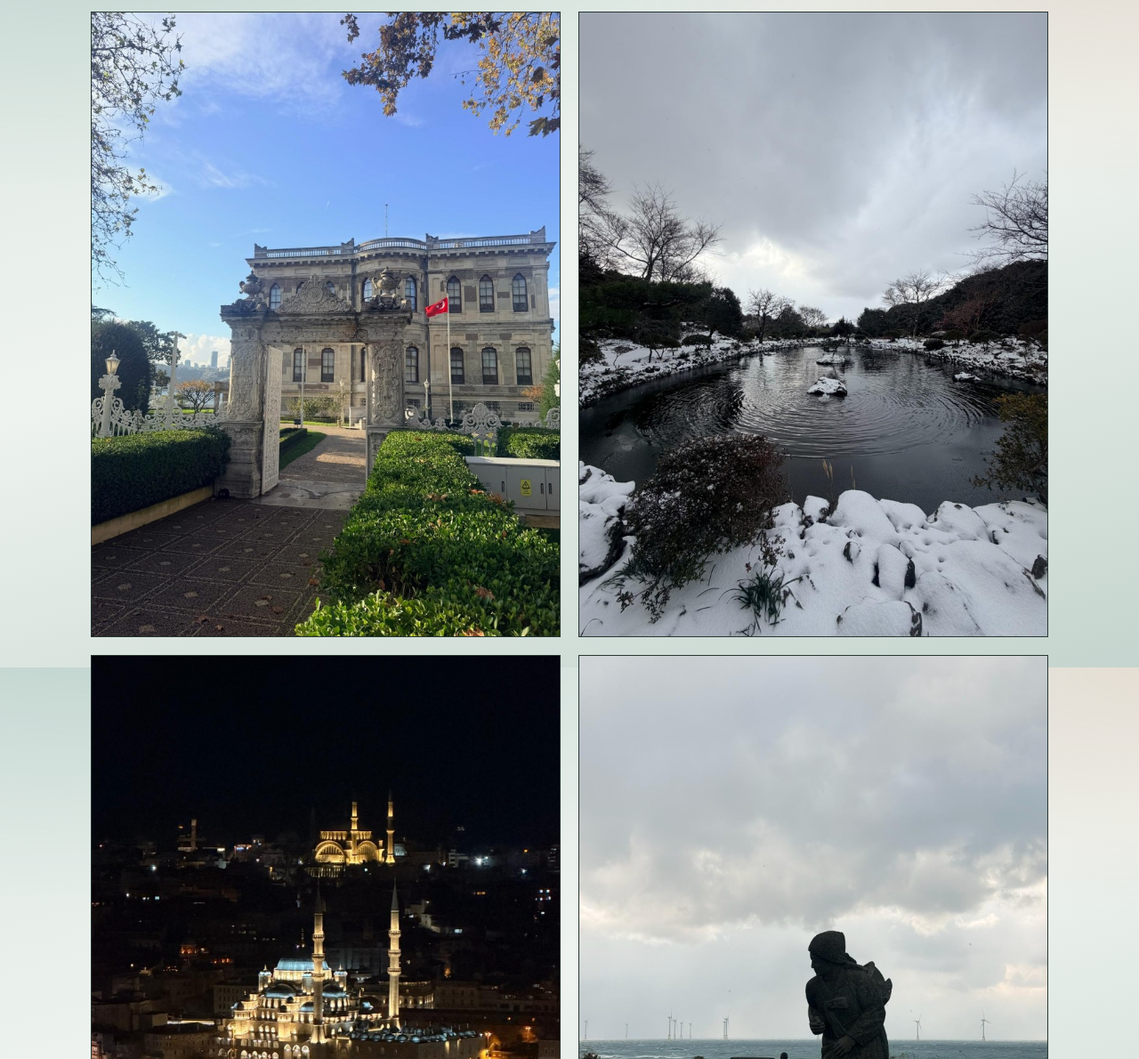
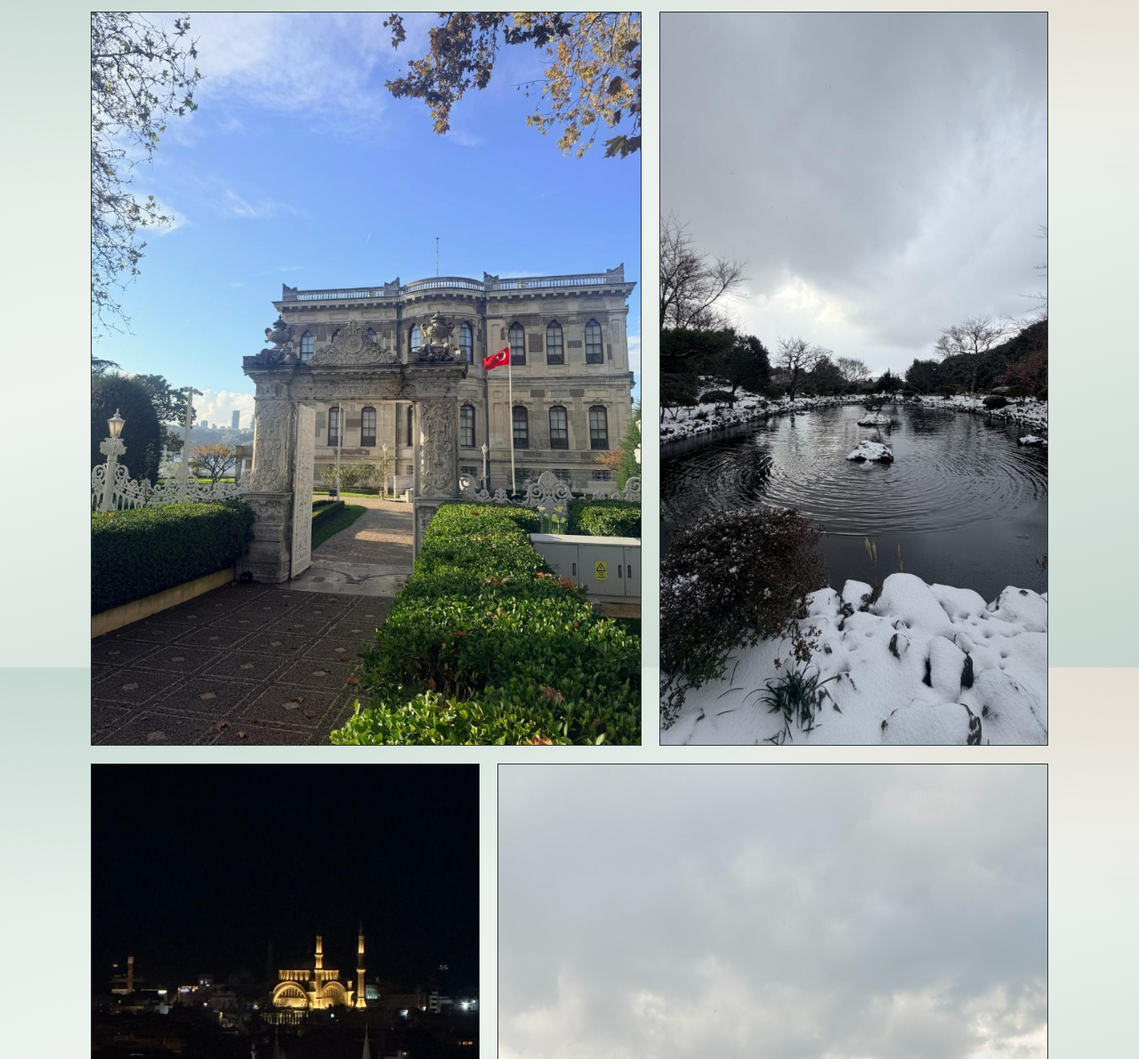
Before and after one commit to Yusufbaskni/diyafram-kulubu, a plain HTML site: page galeri.html in a window 1280 px wide. Shown: the part 3250-4440 px from the top of the page at 89% size. Drawn offline with Linux system fonts and the light colour scheme.

Commit message:
Match the new gallery photos to the existing frame layout.
Co-authored-by: Cursor <cursoragent@cursor.com>

```diff
--- a/css/styles.css
+++ b/css/styles.css
@@ -267,13 +267,6 @@ a:hover {
   grid-column: span 7;
   min-height: clamp(14rem, 30vw, 20rem);
 }
-.shot-f,
-.shot-g,
-.shot-h,
-.shot-i {
-  grid-column: span 6;
-  min-height: clamp(22rem, 56vw, 40rem);
-}
 
 /* Events */
 .events {
@@ -388,13 +381,9 @@ a:hover {
   .shot-b,
   .shot-c,
   .shot-d,
-  .shot-e,
-  .shot-f,
-  .shot-g,
-  .shot-h,
-  .shot-i {
+  .shot-e {
     grid-column: auto;
-    min-height: 18rem;
+    min-height: 14rem;
   }
 
   .event {
--- a/galeri.html
+++ b/galeri.html
@@ -40,16 +40,16 @@
         <figure class="shot shot-e">
           <img src="images/gallery-pavilion.jpg" alt="Gece ışıklandırılmış geleneksel pavyon ve suya yansıması" width="3616" height="4822">
         </figure>
-        <figure class="shot shot-f">
+        <figure class="shot shot-a">
           <img src="images/gallery-saray.jpg" alt="Süslü taş kapıdan görünen tarihi saray, bahçe ve göndere çekilmiş Türk bayrağı" width="768" height="1024">
         </figure>
-        <figure class="shot shot-g">
+        <figure class="shot shot-b">
           <img src="images/gallery-kar.jpg" alt="Karla kaplı kayaların çevrelediği durgun bahçe göleti" width="768" height="1024">
         </figure>
-        <figure class="shot shot-h">
+        <figure class="shot shot-d">
           <img src="images/gallery-gece.jpg" alt="Gece aydınlatılmış camiler, köprü ve kıyı yolu" width="768" height="1024">
         </figure>
-        <figure class="shot shot-i">
+        <figure class="shot shot-e">
           <img src="images/gallery-heykel.jpg" alt="Deniz kenarında taş heykel, küp ve uzaktaki rüzgar türbinleri" width="768" height="1024">
         </figure>
       </section>
```
